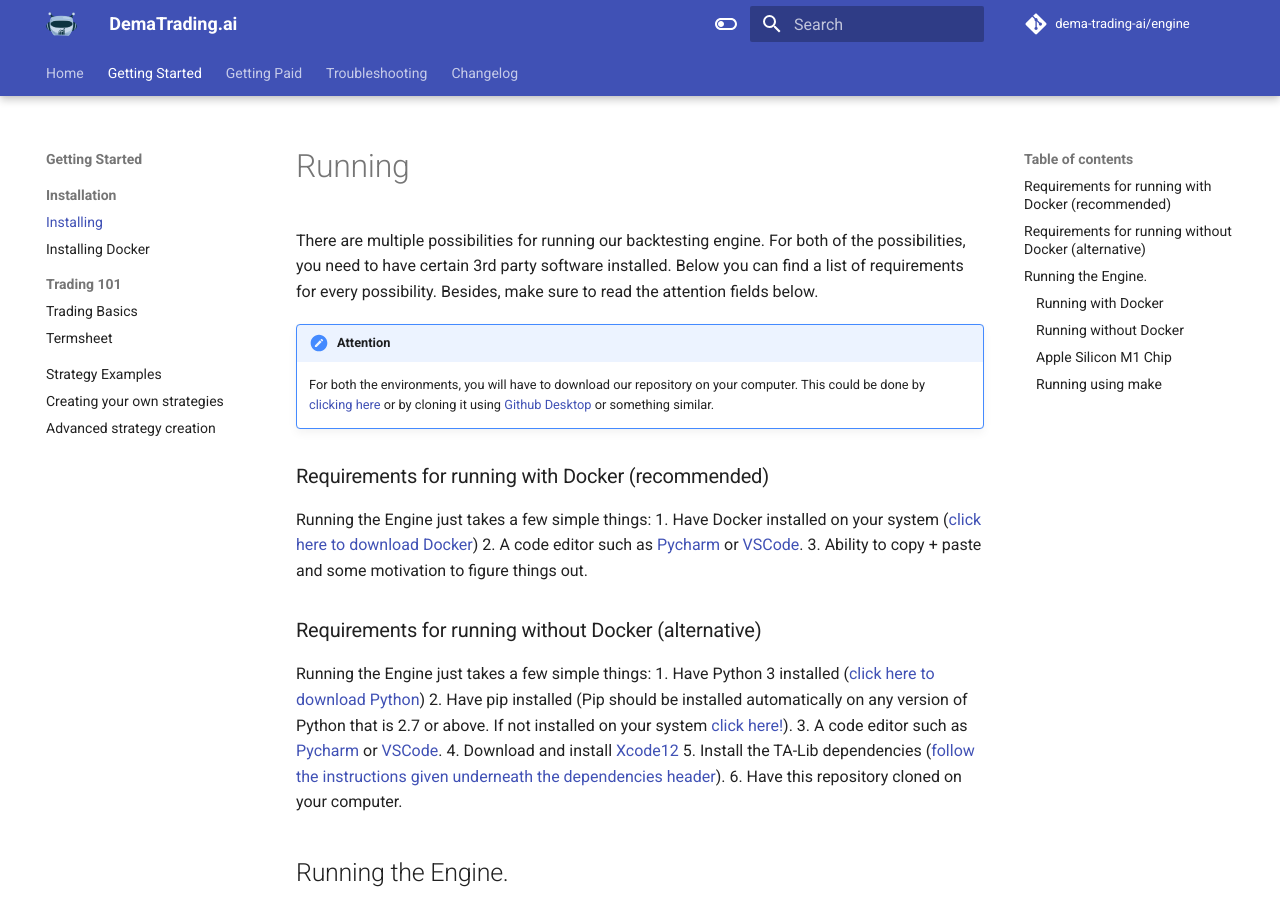
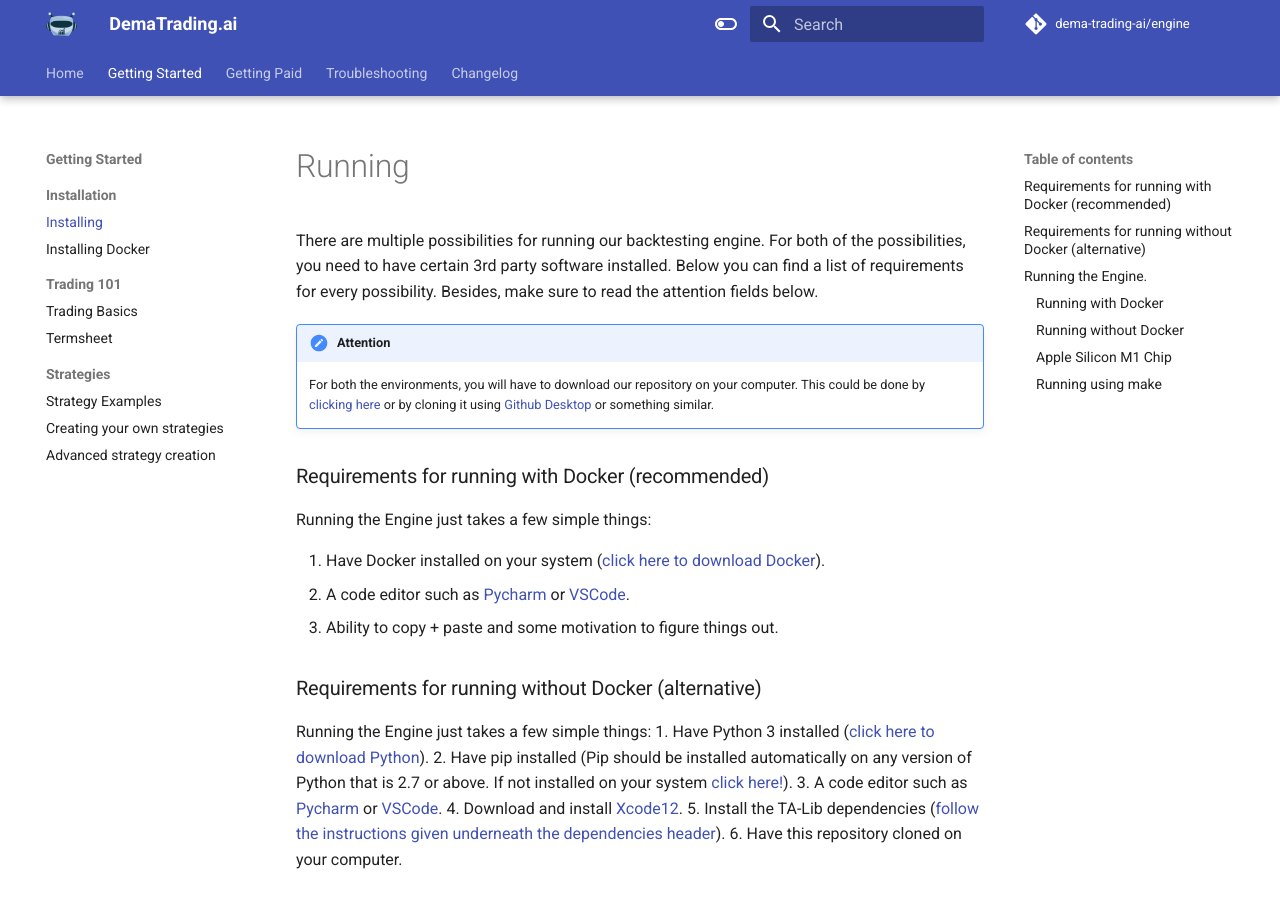
Before and after one commit to dema-trading-ai/docs, an MkDocs documentation site: the page built from docs/getting_started/installation/installation.md, in a window 1280 px wide and 900 px high. Built offline with MkDocs 1.6.1 and Material for MkDocs 9.7.7, drawn with Linux system fonts in a browser that asks for light colours; comment, search, counter and statistics services are not loaded.

Commit message:
Formatting and cleaning up for getting_started
See title.

```diff
--- a/docs/getting_started/installation/installation.md
+++ b/docs/getting_started/installation/installation.md
@@ -6,19 +6,19 @@ There are multiple possibilities for running our backtesting engine. For both of
 
 ### Requirements for running with Docker (recommended)
 Running the Engine just takes a few simple things:
-1. Have Docker installed on your system ([click here to download Docker](https://docs.docker.com/get-docker/))
+
+1. Have Docker installed on your system ([click here to download Docker](https://docs.docker.com/get-docker/)).
 2. A code editor such as [Pycharm](https://www.jetbrains.com/pycharm/) or [VSCode](https://code.visualstudio.com).
 3. Ability to copy + paste and some motivation to figure things out.
 
 ### Requirements for running without Docker (alternative)
 Running the Engine just takes a few simple things:
-1. Have Python 3 installed ([click here to download Python](https://www.python.org/downloads/))
+1. Have Python 3 installed ([click here to download Python](https://www.python.org/downloads/)).
 2. Have pip installed (Pip should be installed automatically on any version of Python that is 2.7 or above. If not installed on your system [click here!](https://pip.pypa.io/en/stable/installing/)).
 3. A code editor such as [Pycharm](https://www.jetbrains.com/pycharm/) or [VSCode](https://code.visualstudio.com).
-4. Download and install [Xcode12](https://developer.apple.com/download/)
+4. Download and install [Xcode12](https://developer.apple.com/download/).
 5. Install the TA-Lib dependencies ([follow the instructions given underneath the dependencies header](https://github.com/mrjbq7/ta-lib)).
 6. Have this repository cloned on your computer.
-
 
 ## Running the Engine.
 ### Running with Docker
--- a/mkdocs.yml
+++ b/mkdocs.yml
@@ -8,9 +8,10 @@ nav:
         - Trading 101:
             - Trading Basics: getting_started/trading101/trading101.md
             - Termsheet: getting_started/trading101/termsheet.md
-        - Strategy Examples: getting_started/strategyexamples.md
-        - Creating your own strategies: getting_started/creatingstrat.md
-        - Advanced strategy creation: getting_started/advcreatingstrat.md
+        - Strategies:
+            - Strategy Examples: getting_started/strategies/strategyexamples.md
+            - Creating your own strategies: getting_started/strategies/creatingstrat.md
+            - Advanced strategy creation: getting_started/strategies/advcreatingstrat.md
     - Getting Paid:
         - Calculation example: getting_paid/calculationexample.md
         - For algo creators: getting_paid/algocreatorpaid.md
```
Also changed, not shown: docs/getting_started/strategies/advcreatingstrat.md (renamed from docs/getting_started/advcreatingstrat.md), docs/getting_started/strategies/creatingstrat.md (renamed from docs/getting_started/creatingstrat.md), docs/getting_started/strategies/strategyexamples.md (renamed from docs/getting_started/strategyexamples.md).
